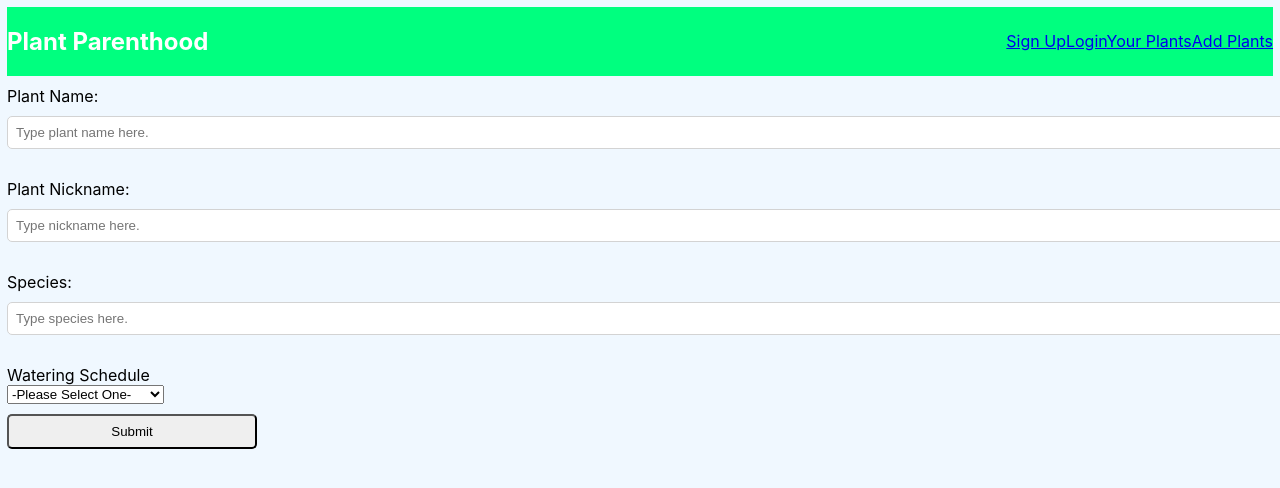
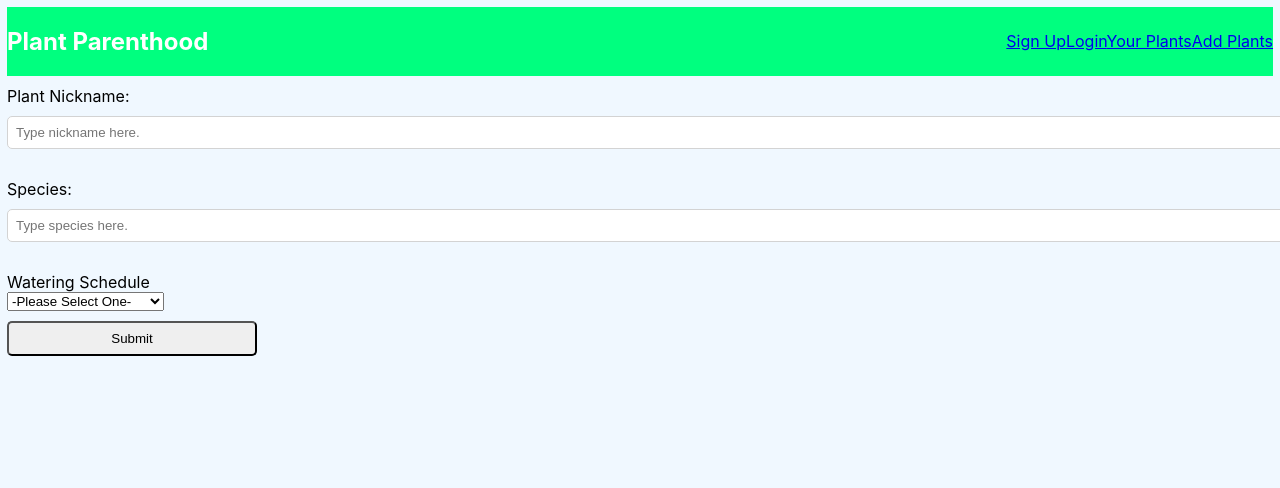
Before and after one commit to water-my-plants-2/Frontend-React, a React (Create React App) app: page /plant-form in a window 1280 px wide. Shown: the top 488 px of the page. Built offline with nearby package versions, Linux system fonts and the light colour scheme.

Commit message:
pushing my code

```diff
--- a/src/Plants-Page/Plants-Form.js
+++ b/src/Plants-Page/Plants-Form.js
@@ -4,13 +4,10 @@ import axios from 'axios';
 import * as yup from 'yup';
 
 const formSchema = yup.object().shape({
-  name: yup
-    .string()
-    .required("Must enter a name"),
   nickname: yup
   .string()
   .required("Must enter nickname"),
-  nickname: yup
+  species: yup
   .string()
   .required("Must enter species")
 });
@@ -18,17 +15,15 @@ const formSchema = yup.object().shape({
 const PlantForm = (props) => {
 
     const [plants , setPlants] = useState({
-        name: '',
         nickname: '',
         species: '',
-        h20frequency: '',
+        h2o_frequency: '',
     });
 
     const [error, setError] = useState({
-      name: '',
       nickname: '',
       species: '',
-      h20frequency: '',
+      h2o_frequency: '',
     });
 
 
@@ -49,10 +44,9 @@ const PlantForm = (props) => {
       validate(e);
       props.addPlant(plants);
       setPlants({
-        name: '',
         nickname: '',
         species: '',
-        h20frequency: '',
+        h2o_frequency: '',
       })
     }
 
@@ -65,16 +59,7 @@ const PlantForm = (props) => {
       return (
 
           <form onSubmit={ handleSubmit }>
-              <label htmlFor="name">Plant Name:</label>
-              <input
-              id="name"
-              name="name"
-              type="text"
-            placeholder="Type plant name here."
-            value={plants.name}
-            onChange={handleChange}
-              />
-              <br/>
+
               <label htmlFor="nickname">Plant Nickname:</label>
               <input
               id="nickname"
@@ -95,12 +80,12 @@ const PlantForm = (props) => {
             onChange={handleChange}
               />
               <br/>
-              <label htmlFor="h20frequency">
+              <label htmlFor="h2o_frequency">
              Watering Schedule
           < select
-            name="h20frequency"
-            id="h20frequency"
-            value={plants.h20frequency}
+            name="h2o_frequency"
+            id="h2o_frequency"
+            value={plants.h2o_frequency}
             onChange={handleChange}
           >
             <option value="">-Please Select One-</option>
```
